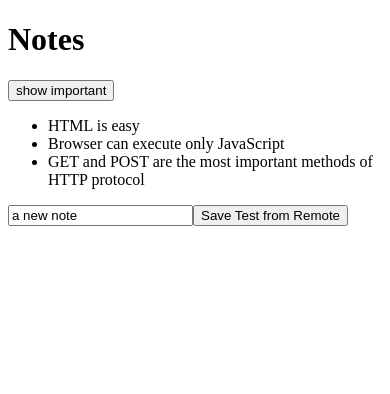
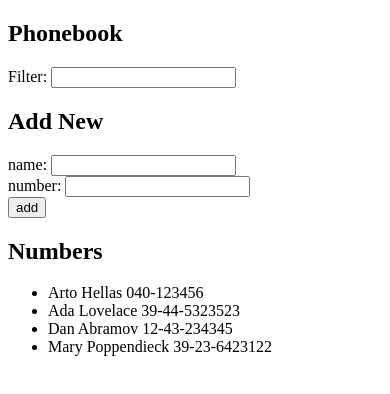
Before and after one commit to totallycrow/fullstack-open, a React (Create React App) app: page / in a window 390 px wide. Shown: the top 394 px of the page. Built offline with nearby package versions, Linux system fonts and the light colour scheme.

Commit message:
add phonebook exercise

```diff
--- a/src/App.js
+++ b/src/App.js
@@ -1,55 +1,61 @@
 import { useState } from "react";
-import Note from "./components/Note";
+import Filter from "./components/Filter";
+import PersonForm from "./components/PersonForm";
+import Persons from "./components/Persons";
 
-const App = (props) => {
-  const [notes, setNotes] = useState(props.notes);
-  const [newNote, setNewNote] = useState("a new note");
-  const [showAll, setShowAll] = useState(true);
+const App = () => {
+  const [persons, setPersons] = useState([
+    { name: "Arto Hellas", number: "040-123456", id: 1 },
+    { name: "Ada Lovelace", number: "39-44-5323523", id: 2 },
+    { name: "Dan Abramov", number: "12-43-234345", id: 3 },
+    { name: "Mary Poppendieck", number: "39-23-6423122", id: 4 },
+  ]);
+  const [newName, setNewName] = useState("");
+  const [newNumber, setNewNumber] = useState("");
+  const [filter, setFilter] = useState("");
 
-  const addNote = (event) => {
-    event.preventDefault();
-    const noteObject = {
-      content: newNote,
-      date: new Date().toISOString(),
-      important: Math.random() < 0.5,
-      id: notes.length + 1,
-    };
-
-    setNotes(notes.concat(noteObject));
-    setNewNote("");
+  // INPUT HANDLERS
+  const handleNameChange = (event) => {
+    setNewName(event.target.value);
   };
 
-  const handleNoteChange = (event) => {
-    console.log(event.target.value);
-    setNewNote(event.target.value);
+  const handleNumberChange = (event) => {
+    setNewNumber(event.target.value);
   };
 
-  const notesToShow = showAll
-    ? notes
-    : notes.filter((note) => note.important === true);
+  const onFilterChange = (event) => setFilter(event.target.value);
+
+  // *****************************
+
+  // Form Handler
+  const addRecord = (event) => {
+    event.preventDefault();
+
+    const newRecord = { name: newName, number: newNumber };
+
+    persons.find((element) => element.name === newRecord.name)
+      ? alert(`${newRecord.name} is already in the phonebook`)
+      : setPersons(persons.concat(newRecord));
+
+    setNewName("");
+  };
 
   return (
     <div>
-      <h1>Notes</h1>
+      <h2>Phonebook</h2>
+      <Filter filter={filter} onFilterChange={onFilterChange} />
 
-      <div>
-        {" "}
-        <button onClick={() => setShowAll(!showAll)}>
-          {" "}
-          show {showAll ? "important" : "all"}{" "}
-        </button>{" "}
-      </div>
+      <h2>Add New</h2>
+      <PersonForm
+        addRecord={addRecord}
+        newName={newName}
+        newNumber={newNumber}
+        handleNameChange={handleNameChange}
+        handleNumberChange={handleNumberChange}
+      />
 
-      <ul>
-        {notesToShow.map((note) => (
-          <Note key={note.id} note={note} />
-        ))}
-      </ul>
-
-      <form onSubmit={addNote}>
-        <input value={newNote} onChange={handleNoteChange} />
-        <button type="submit">Save Test from Remote</button>
-      </form>
+      <h2>Numbers</h2>
+      <Persons filter={filter} persons={persons} />
     </div>
   );
 };
--- /dev/null
+++ b/src/components/Filter.js
@@ -0,0 +1,9 @@
+import React from "react";
+
+export default function Filter({ filter, onFilterChange }) {
+  return (
+    <div>
+      Filter: <input value={filter} onChange={onFilterChange} />
+    </div>
+  );
+}
--- /dev/null
+++ b/src/components/PersonForm.js
@@ -0,0 +1,23 @@
+import React from "react";
+
+export default function PersonForm({
+  addRecord,
+  newName,
+  newNumber,
+  handleNameChange,
+  handleNumberChange,
+}) {
+  return (
+    <form onSubmit={addRecord}>
+      <div>
+        name: <input value={newName} onChange={handleNameChange} />
+      </div>
+      <div>
+        number: <input value={newNumber} onChange={handleNumberChange} />
+      </div>
+      <div>
+        <button type="submit">add</button>
+      </div>
+    </form>
+  );
+}
--- /dev/null
+++ b/src/components/Persons.js
@@ -0,0 +1,22 @@
+import React from "react";
+
+export default function Persons({ filter, persons }) {
+  const recordsToShow =
+    filter === ""
+      ? persons
+      : persons.filter((person) =>
+          person.name.toUpperCase().includes(filter.toUpperCase())
+        );
+
+  return (
+    <div>
+      <ul>
+        {recordsToShow.map((person) => (
+          <li key={person.name}>
+            {person.name} {person.number}
+          </li>
+        ))}
+      </ul>
+    </div>
+  );
+}
```
Also changed, not shown: 1 other file (tests, documents, lock files or other folders).
